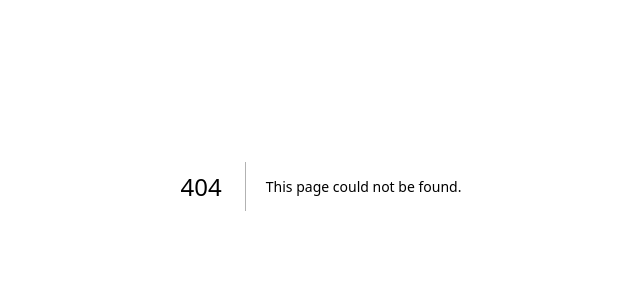
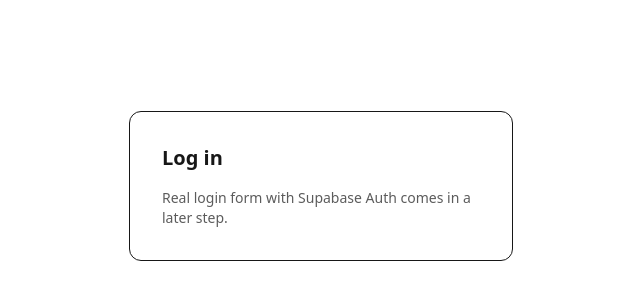
Before and after one commit to Srishan7/aion, a Next.js app: page /login in a window 1280 px wide. Before the commit this address had no page. Shown: the part 214-514 px from the top of the page, without its empty margins (319-959 px from the left). Built offline with nearby package versions, Linux system fonts and the light colour scheme.

Commit message:
auth route grp and login place holder created

```diff
--- /dev/null
+++ b/src/app/(auth)/login/page.tsx
@@ -0,0 +1,12 @@
+export default function LoginPage() {
+  return (
+    <main className="min-h-screen flex items-center justify-center">
+      <div className="w-full max-w-sm p-8 rounded-xl border">
+        <h1 className="text-xl font-semibold mb-4">Log in</h1>
+        <p className="text-sm opacity-70">
+          Real login form with Supabase Auth comes in a later step.
+        </p>
+      </div>
+    </main>
+  );
+}
```
